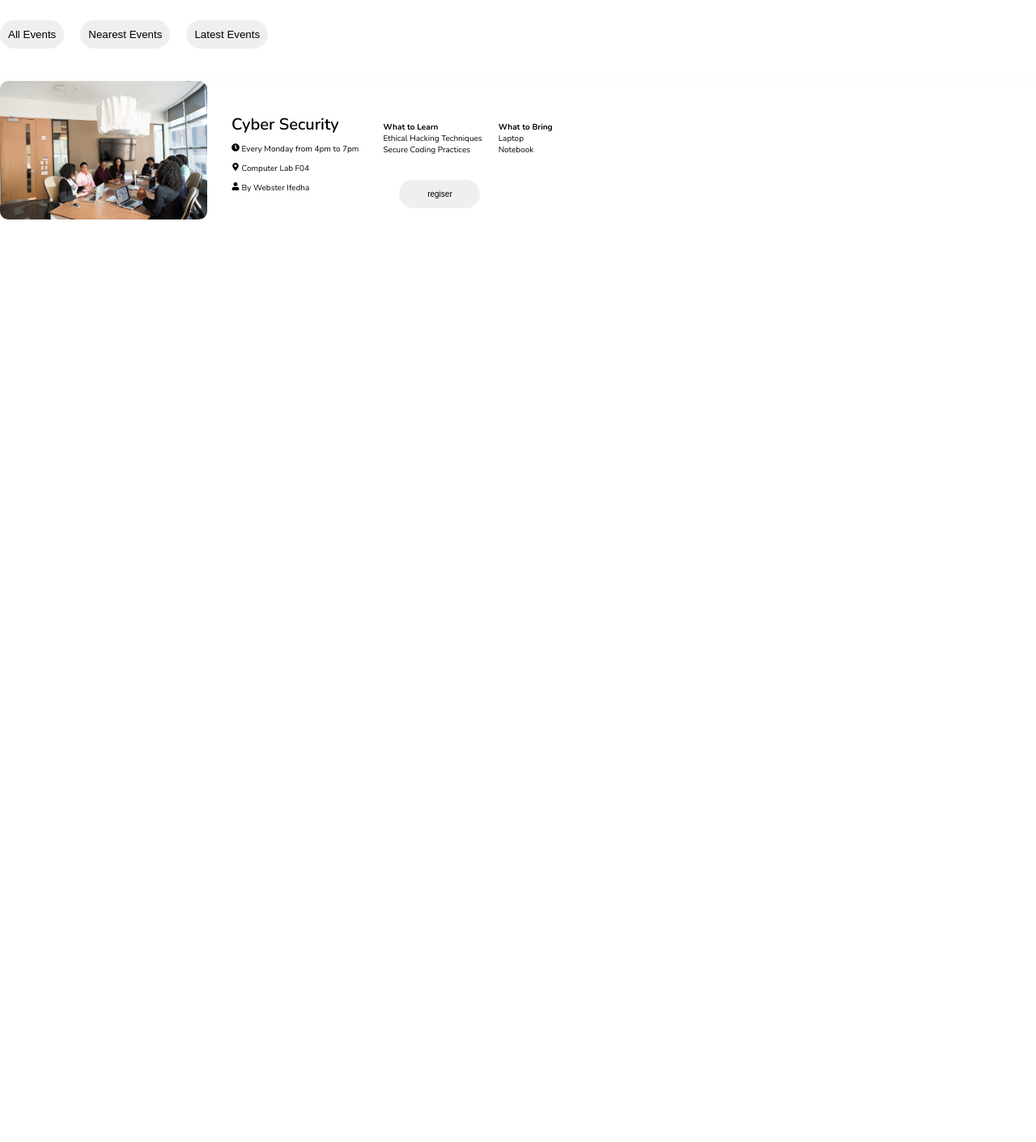
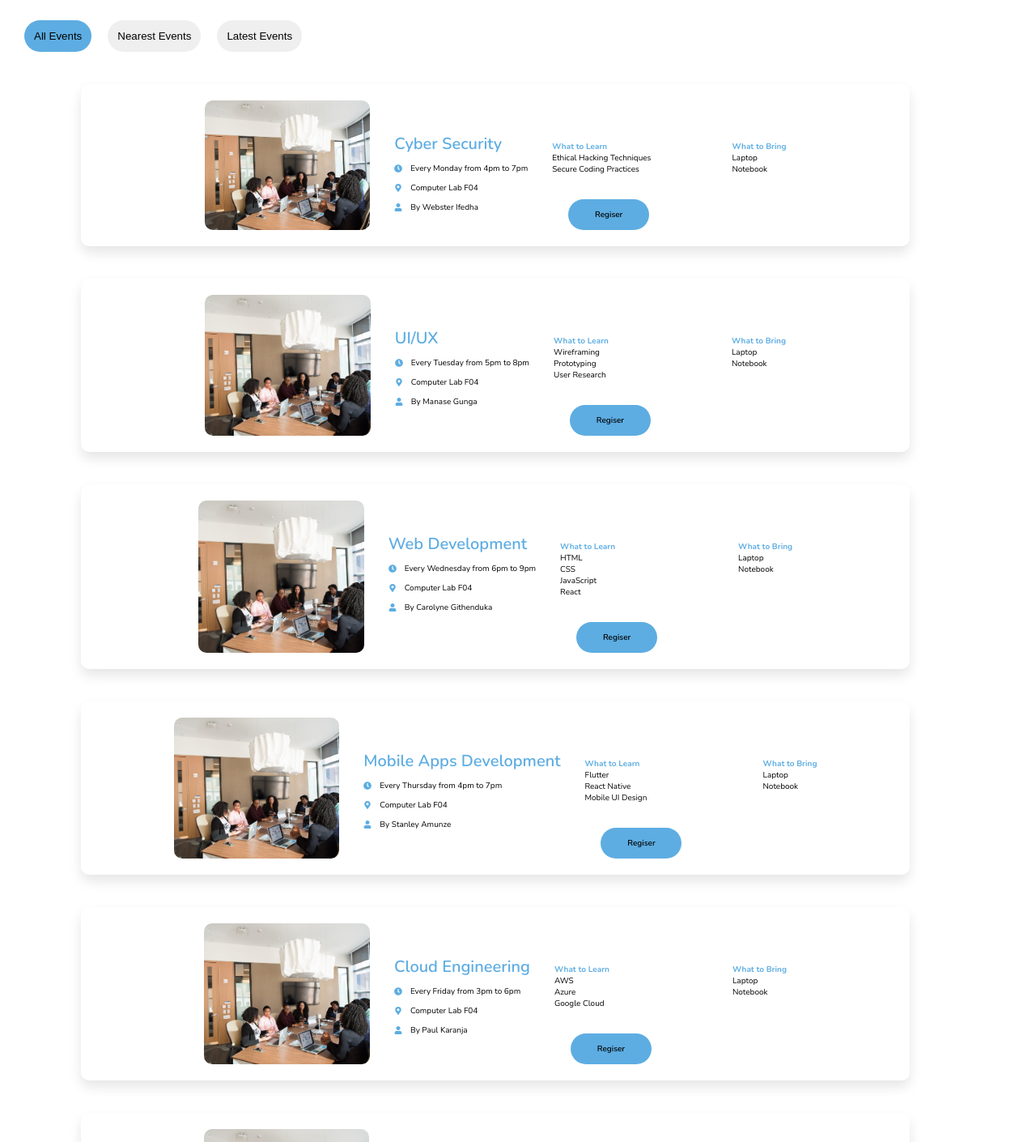
Before and after one commit to Naominm/mutc-website, a React (Vite) app: page /Events in a window 1280 px wide. Shown: the part 680-2090 px from the top of the page at 81% size. Before the commit the page ends 955 px from the top, so only its background shows below. Built offline with nearby package versions, Linux system fonts and the light colour scheme.

Commit message:
Enhance the event card to improve ux

```diff
--- a/src/pages/Events/Event.css
+++ b/src/pages/Events/Event.css
@@ -8,9 +8,13 @@
     display: flex;
     gap: 2rem;
     margin-top: 3rem;
+    margin-left: 3rem;
+}
+.active-btn{
+    background-color:var(--color-shade-blue);
 }
 button{
-    padding: 1rem;
+    padding: 1.2rem;
     border-radius: 10rem;
     border: none;
     outline: none;
@@ -18,11 +22,16 @@ button{
 }
 .event-card{
     display: flex;
+    justify-content: center;
     flex-wrap: wrap;
     box-shadow: 0 8px 15px rgba(0, 0, 0, 0.1);
     gap: 3rem;
     margin-top: 4rem;
-    width: 100%;
+    margin-left: 10rem;
+    margin-bottom: 2rem;
+    width: 80%;
+    padding-block: 2rem;
+    border-radius: 1rem;
 }
 @media screen and (max-width:23.6875em) {
     .event-card{
@@ -33,6 +42,7 @@ button{
 .event-image-section{
     width: 20%;
     height: auto;
+    display: flex;
 }
 @media screen and (max-width:46em) {
     .event-image-section{
@@ -66,7 +76,7 @@ button{
 }
 .left-details-sec{
     display: flex;
-    gap: 2rem;
+    gap: 10rem;
     margin-top: 5rem;
     font-family: var(--font-secondary);
     font-size: 1rem;
@@ -80,6 +90,25 @@ button{
 .title{
     font-size: 2rem;
     font-weight: 600;
+    color: var(--color-shade-blue);
+}
+.description{
+    display: flex;
+    align-items: center;
+    gap: 1rem;
+}
+.location{
+    display: flex;
+    align-items: center;
+    gap: 1rem;
+}
+.lead{
+    display: flex;
+    align-items: center;
+    gap: 1rem;
+}
+h4{
+    color: var(--color-shade-blue);
 }
 .regcta{
     width: 10rem;
@@ -88,4 +117,17 @@ button{
     margin-left: 2rem;
     margin-top: 3rem;
     align-self: flex-start;
+    background-color: var(--color-shade-blue);
+    font-family: inherit;
+    font-weight: 600;
+    text-transform: capitalize;
 }
+.regcta:hover{
+    background-color: var(--bold-blue);
+    color: var(--pure-white);
+}
+svg{
+    color: var(--color-shade-blue);
+    display: flex;
+    align-items: center;
+}
--- a/src/pages/Events/Event.tsx
+++ b/src/pages/Events/Event.tsx
@@ -31,6 +31,60 @@ function Events() {
         header2="What to Bring"
         bringItems={["Laptop", " Notebook"]}
       />
+      <EventCard
+  title="UI/UX"
+  Description="Every Tuesday from 5pm to 8pm"
+  location="Computer Lab F04"
+  lead="By Manase Gunga"
+  header="What to Learn"
+  learnItems={["Wireframing", "Prototyping", "User Research"]}
+  header2="What to Bring"
+  bringItems={["Laptop", "Notebook"]}
+/>
+
+<EventCard
+  title="Web Development"
+  Description="Every Wednesday from 6pm to 9pm"
+  location="Computer Lab F04"
+  lead="By Carolyne Githenduka"
+  header="What to Learn"
+  learnItems={["HTML", "CSS", "JavaScript", "React"]}
+  header2="What to Bring"
+  bringItems={["Laptop", "Notebook"]}
+/>
+
+<EventCard
+  title="Mobile Apps Development"
+  Description="Every Thursday from 4pm to 7pm"
+  location="Computer Lab F04"
+  lead="By Stanley Amunze"
+  header="What to Learn"
+  learnItems={["Flutter", "React Native", "Mobile UI Design"]}
+  header2="What to Bring"
+  bringItems={["Laptop", "Notebook"]}
+/>
+
+<EventCard
+  title="Cloud Engineering"
+  Description="Every Friday from 3pm to 6pm"
+  location="Computer Lab F04"
+  lead="By Paul Karanja"
+  header="What to Learn"
+  learnItems={["AWS", "Azure", "Google Cloud"]}
+  header2="What to Bring"
+  bringItems={["Laptop", "Notebook"]}
+/>
+
+<EventCard
+  title="Power Platform"
+  Description="Every Saturday from 1pm to 4pm"
+  location="Computer Lab F04"
+  lead="By Evyonn Mbithe"
+  header="What to Learn"
+  learnItems={["Power BI", "Power Apps", "Power Automate"]}
+  header2="What to Bring"
+  bringItems={["Laptop", "Notebook"]}
+/>
       </div>
      );
 }
@@ -44,7 +98,7 @@ function EventsHero(){
 function EventCta(){
   return(
     <div className="event-btn">
-      <button>All Events</button>
+      <button className="active-btn">All Events</button>
       <button>Nearest Events</button>
       <button>Latest Events</button>
     </div>
@@ -57,6 +111,7 @@ function EventCard({ title, Description, location, lead, learnItems, bringItems,
      <div className="event-image-section">
       <div className="event-image-wrapper">
         <img src={Image2} alt="" />
+
       </div>
      </div>
      <div className="event-text-section">
```
